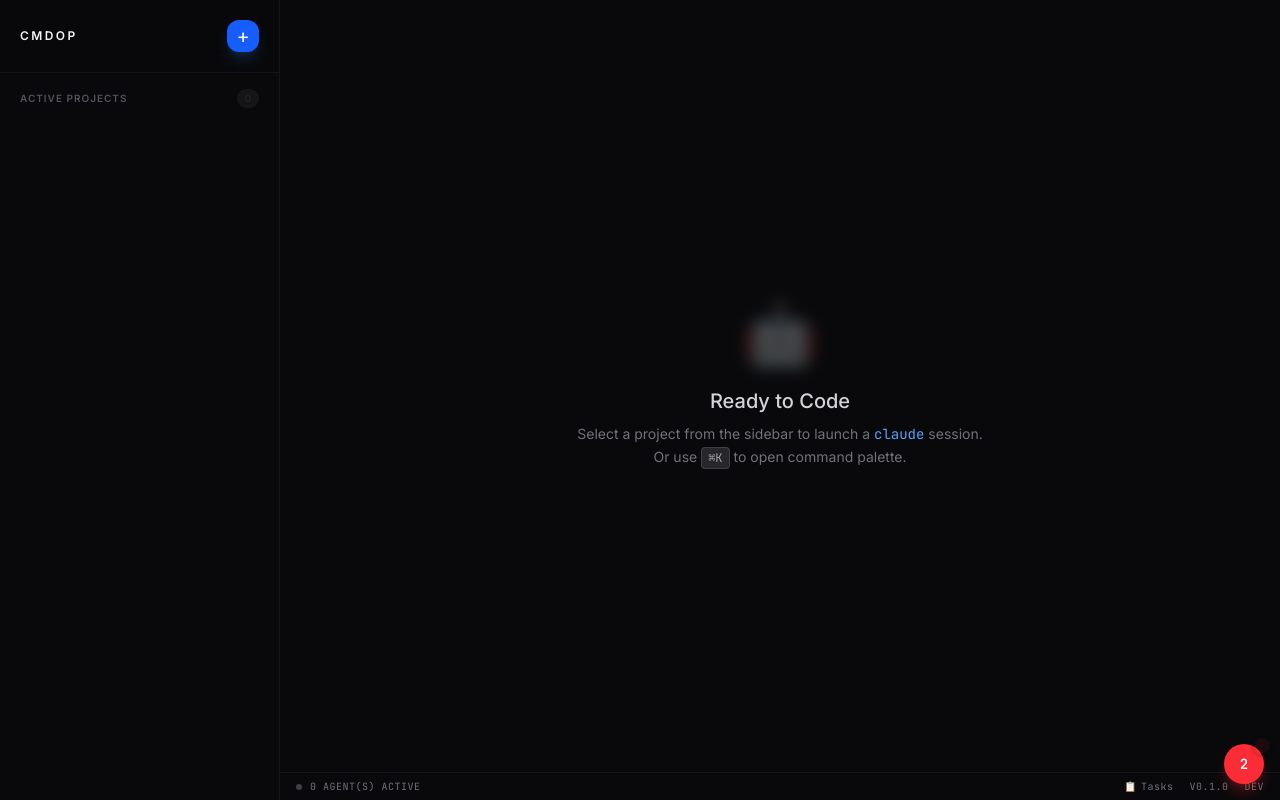
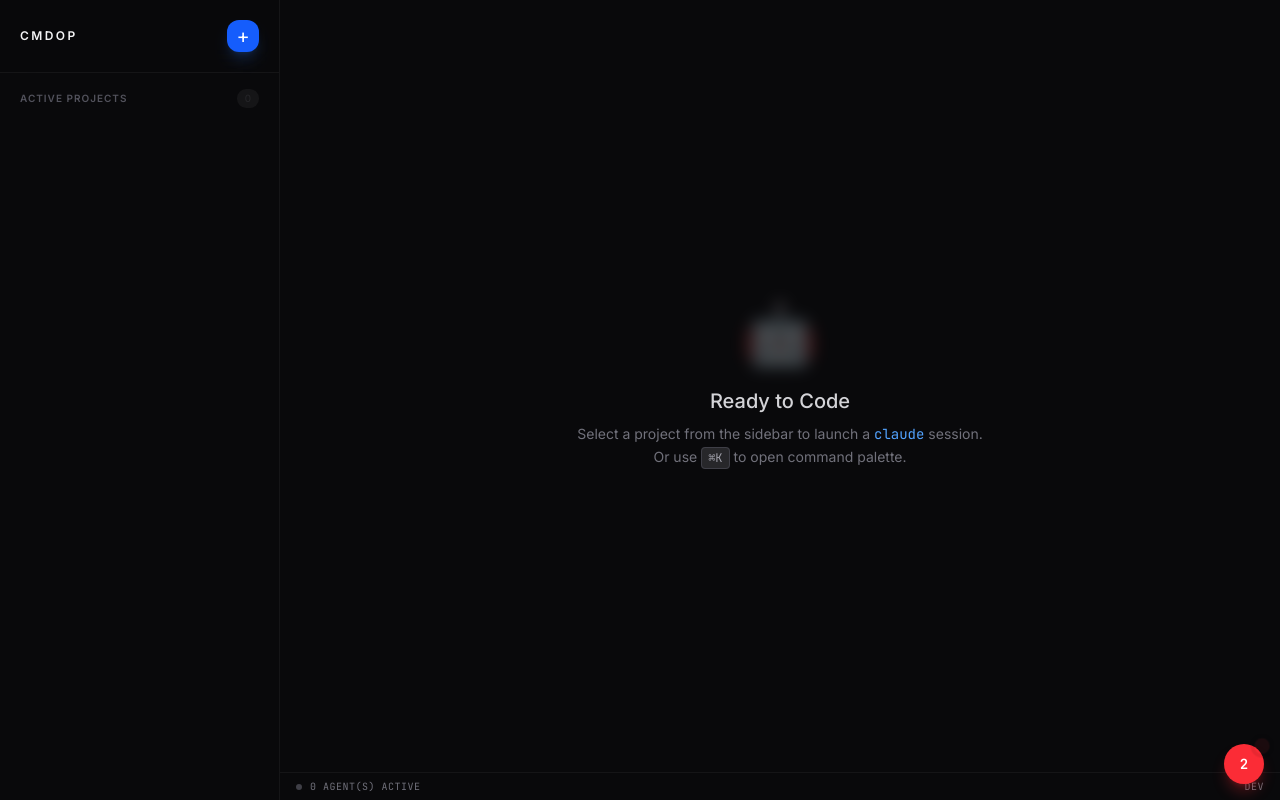
Before and after one commit to suenot/open-agent-manager-workspace, a React (Vite) app: page / in a window 1280 px wide. Built offline with nearby package versions, Linux system fonts and the light colour scheme; the HTML template or start-up script is replaced by a standard one.

Commit message:
refactor: Remove task panel feature from App component

```diff
--- a/src/App.tsx
+++ b/src/App.tsx
@@ -196,37 +196,7 @@
             </div>
           )}
 
-          {/* Task Panel — right drawer overlay */}
-          {showTaskPanel && (
-            <div
-              className="absolute right-0 top-0 bottom-0 w-80 z-30 border-l border-white/10 bg-zinc-900 shadow-2xl shadow-black/50"
-              style={{ animation: "slideInRight 0.2s ease-out" }}
-            >
-              {/* Drawer header with close button */}
-              <div className="flex items-center justify-between px-4 py-3 border-b border-white/10 bg-zinc-900">
-                <div className="flex items-center gap-2">
-                  <span className="text-sm">📋</span>
-                  <span className="text-sm font-semibold text-zinc-200">Tasks</span>
-                </div>
-                <button
-                  onClick={() => setShowTaskPanel(false)}
-                  className="w-6 h-6 flex items-center justify-center rounded hover:bg-white/10 transition-colors cursor-pointer text-zinc-400 hover:text-zinc-200"
-                  title="Close"
-                >
-                  <svg width="12" height="12" viewBox="0 0 12 12" fill="none">
-                    <path d="M2 2l8 8M10 2l-8 8" stroke="currentColor" strokeWidth="1.5" strokeLinecap="round" />
-                  </svg>
-                </button>
-              </div>
-              {activeSession ? (
-                <TaskPanel projectId={activeSession.projectId} />
-              ) : (
-                <div className="flex items-center justify-center h-64 text-center px-6">
-                  <p className="text-xs text-zinc-500">Select a project to view its tasks</p>
-                </div>
-              )}
-            </div>
-          )}
+          {/* Task Panel — right drawer overlay (REMOVED) */}
         </div>
 
         {/* Status bar */}
@@ -240,21 +210,6 @@
 
           <span className="ml-auto flex items-center gap-4">
             {/* Task panel toggle */}
-            <button
-              onClick={() => setShowTaskPanel(!showTaskPanel)}
-              className={`flex items-center gap-1 transition-colors cursor-pointer ${showTaskPanel ? "text-blue-400" : "hover:text-zinc-300"
-                }`}
-              title="Toggle Tasks Panel"
-            >
-              <span>📋</span>
-              <span>Tasks</span>
-              {activeSession && getTasksForProject({ tasks: projectTasks } as any, activeSession.projectId).length > 0 && (
-                <span className="text-[9px] bg-zinc-800 text-zinc-400 px-1 rounded-full min-w-[14px] text-center border border-white/5">
-                  {getTasksForProject({ tasks: projectTasks } as any, activeSession.projectId).length}
-                </span>
-              )}
-            </button>
-            <span className="hover:text-zinc-300 transition-colors cursor-help" title="Version 0.1.0">v0.1.0</span>
             <button
               onClick={async () => {
                 const win = getCurrentWindow();
```
